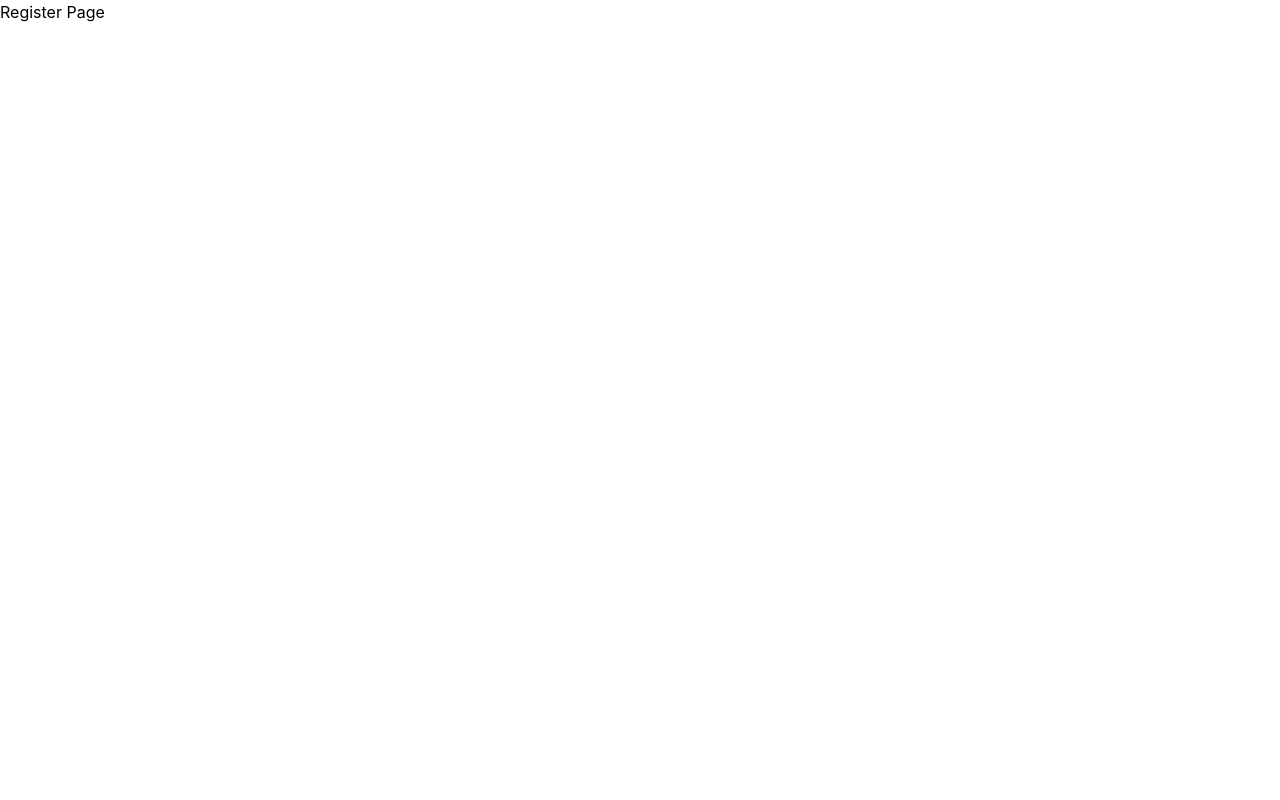
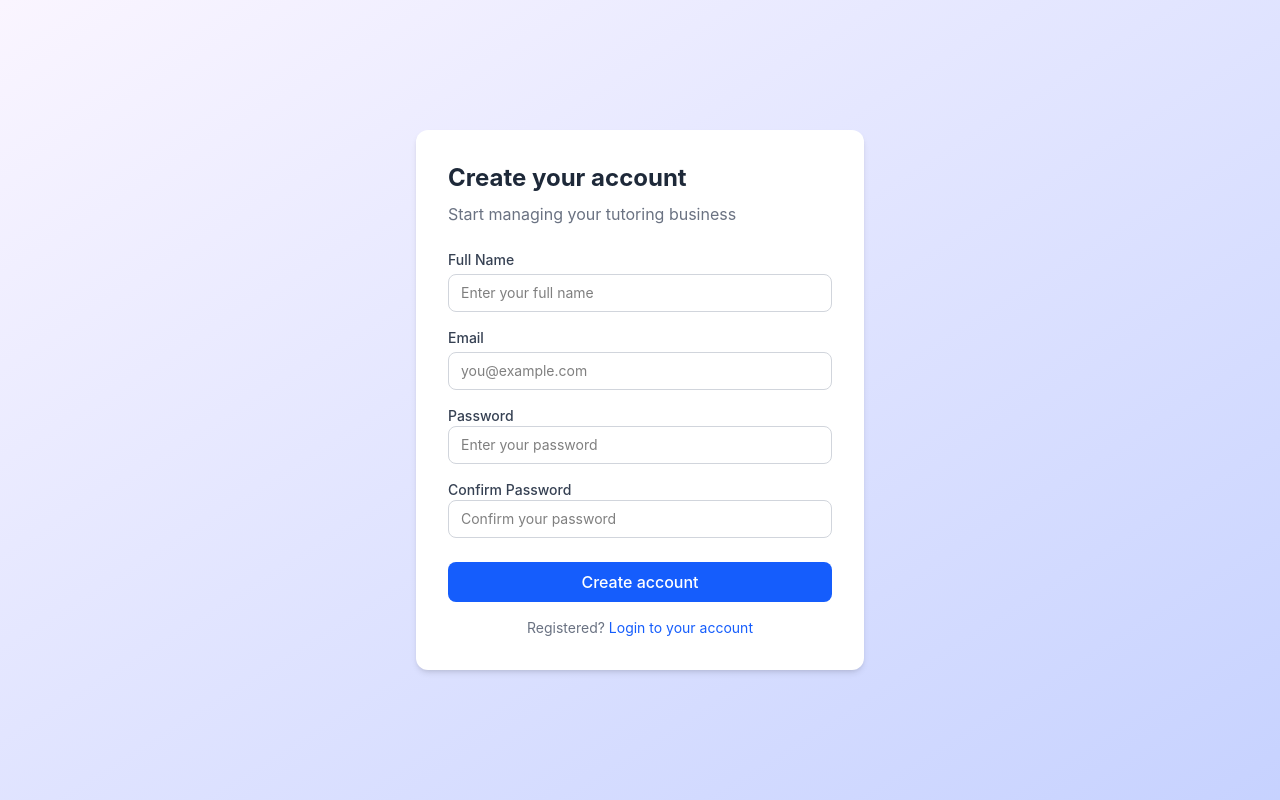
Before and after one commit to Sruthiksha-source/eduflow, a React app in the folder frontend/: page /register in a window 1280 px wide. Built offline with nearby package versions, Linux system fonts and the light colour scheme; the HTML template or start-up script is replaced by a standard one.

Commit message:
feat: add Register page with full auth flow - register, login and dashboard working end to end

```diff
--- a/frontend/src/pages/Login.jsx
+++ b/frontend/src/pages/Login.jsx
@@ -57,7 +57,7 @@ const Login = () => {
     }
     return (
         //Tailwind CSS
-        <div className="min-h-screen bg-gradient-to-br from-purple-50 to-olive-200 flex items-center justify-center">
+        <div className="min-h-screen bg-gradient-to-br from-purple-50 to-indigo-200 flex items-center justify-center">
             {/* Login Card */}
             <div className="bg-white p-8 rounded-x1 shadow-md w-full max-w-md">
                 {/*Header*/}
@@ -113,8 +113,8 @@ const Login = () => {
                         disabled ={isLoading}
                         className="w-full bg-blue-600 text-white py-2 rounded-lg font-medium hover:bg-blue-700 transition-colors disabled:opacity-50">
 
-                            {isLoading ? "Signing in...": "Sign in"}
-                        </button>
+                        {isLoading ? "Signing in...": "Sign in"}
+                    </button>
                 </form>
 
                 {/* Link to register page */}
--- a/frontend/src/pages/Register.jsx
+++ b/frontend/src/pages/Register.jsx
@@ -1,7 +1,147 @@
-const Register = () => {
+import { useState } from "react";
+import { registerUser } from "../services/api";
+import { useNavigate, Link } from "react-router-dom";
+
+const Register = () =>{
+    //Form field values user needs to fill
+    const [fullName, setName] = useState("")
+    const[email, setEmail] = useState("")
+    const[password, setPassword] = useState("")
+    const[confirmPassword, setConfirmPassword] = useState("")
+
+    //error message if something is amiss
+    const[error, setError] = useState("")
+
+    //Loading response
+    const[isLoading, setIsLoading] = useState(false)
+
+    const navigate = useNavigate()
+
+    const handleSubmit = async (e) => {
+        //prevent default refreshing
+        e.preventDefault()
+
+        //clear error & loading = true
+        setError("")
+
+        setIsLoading(true)
+
+        //check password == confirmPassword
+
+        if (password !== confirmPassword){
+            setError("Passwords don't match")
+            setIsLoading(false)
+            return //stop the function
+        }
+
+        try{
+            //register all the credentials
+
+            const RegisterData = await registerUser( email, password, confirmPassword, fullName)
+            navigate("/login")
+        }catch(error){
+            setError(error.message)
+        }finally{
+            setIsLoading(false)
+        }
+    }
+
     return(
-        <div>
-            <h1>Register Page</h1>
+        <div className="min-h-screen bg-gradient-to-br from-purple-50 to-indigo-200 flex items-center justify-center">
+            <div className="bg-white p-8 rounded-xl shadow-md w-full max-w-md">
+
+                <h1 className="text-2xl font-bold text-gray-800 mb-2">
+                    Create your account
+                </h1>
+                <p className="text-gray-500 mb-6">
+                    Start managing your tutoring business
+                </p>
+
+                {/* Error message */}
+                {error && (
+                    <div className="bg-red-50 text-red-600 px-4 py-3 rounded-lg mb-4 text-sm">
+                        {error}
+                    </div>
+                )}
+
+                {/* Register form */}
+                <form onSubmit = {handleSubmit}>
+                    {/* Name */}
+                    <div className="mb-4">
+                        <label className="block text-sm font-medium text-gray-700 mb-1">
+                            Full Name
+                        </label>
+                        <input
+                            type = "text"
+                            value = {fullName}
+                            onChange={(e) => setName(e.target.value)}
+                            placeholder="Enter your full name"
+                            required
+                            className="w-full border border-gray-300 rounded-lg px-3 py-2 text-sm focus:outline-none focus:ring-2 focus:ring-blue-500"
+                        />
+                    </div>
+
+                    {/* Email */}
+                    <div className="mb-4">
+                        <label className="block text-sm font-medium text-gray-700 mb-1">
+                            Email
+                        </label>
+                        <input
+                            type = "email"
+                            value = {email}
+                            onChange={(e)=> setEmail(e.target.value)}
+                            placeholder="you@example.com"
+                            required
+                            className="w-full border border-gray-300 rounded-lg px-3 py-2 text-sm focus:outline-none focus:ring-2 focus:ring-blue-500"
+                        />
+                    </div>
+
+                    {/* Password */}
+                    <div className="mb-4">
+                        <label className="block text-sm font-medium text-gray-700">
+                            Password
+                        </label>
+                        <input
+                            type = "password"
+                            value={password}
+                            onChange={(e)=>setPassword(e.target.value)}
+                            placeholder="Enter your password"
+                            required
+                            className="w-full border border-gray-300 rounded-lg px-3 py-2 text-sm focus:outline-none focus:ring-2 focus:ring-blue-500"
+                        />
+                    </div>
+
+                    {/* Confirm password */}
+                    <div className="mb-6">
+                        <label className="block text-sm font-medium text-gray-700">
+                            Confirm Password
+                        </label>
+                        <input
+                            type="password"
+                            value={confirmPassword}
+                            onChange={(e)=>setConfirmPassword(e.target.value)}
+                            placeholder="Confirm your password"
+                            required
+                            className="w-full border border-gray-300 rounded-lg px-3 py-2 text-sm focus:outline-none focus:ring-2 focus:ring-blue-500"
+                        />
+                    </div>
+
+                    {/* Submit button */}
+                    <button
+                        type = "submit"
+                        disabled = {isLoading}
+                        className="w-full bg-blue-600 text-white py-2 rounded-lg font-medium hover:bg-blue-700 transition-colors disabled:opacity-50">
+
+                        {isLoading ? "Creating account...": "Create account"}
+                    </button>
+                </form>
+                <p className="text-center text-sm text-gray-500 mt-4">
+                    Registered?{" "}
+                    <Link to="/login" className="text-blue-600 hover:underline">
+                        Login to your account
+                    </Link>
+                </p>
+            </div>
         </div>
     )
 
--- a/frontend/src/services/api.js
+++ b/frontend/src/services/api.js
@@ -11,7 +11,7 @@ const getToken = () => localStorage.getItem("token") //Stored here so user stays
 //Register a new user account
 //Send email, password, confirm_password
 export const registerUser = async (email, password, confirmPassword, fullName) => {
-    const repsonse = await fetch (`${API_URL}/auth/register`,{
+    const response = await fetch (`${API_URL}/auth/register`,{
         method: "POST",
         headers: {"Content-Type": "application/json"},
         //JSON.stringify converts JSON object -> string for FastAPI
@@ -27,21 +27,24 @@ export const registerUser = async (email, password, confirmPassword, fullName) =
     if (!response.ok){
         const error = await response.json()
         //error.detail is FastAPI's standard error format
-        throw new Error (error.detail)
+        const message = typeof error.detail === "string"
+            ? error.detail
+            :error.detail[0]?.msg || "Registration failed"
+        throw new Error (message)
     }
     return response.json() //returns the new user object
 }
 
 //Login - returns a JWT token
 export const loginUser = async (email, password) => {
-    const repsonse = await fetch (`${API_URL}/auth/login`,{
+    const response = await fetch (`${API_URL}/auth/login`,{
         method: "POST",
         headers: {"Content-Type":"application/json"},
         body: JSON.stringify({email, password})
     })
 
     if (!response.ok){
-        const error = await repsonse.json()
+        const error = await response.json()
         throw new Error(error.detail)
     }
 
@@ -54,13 +57,13 @@ export const loginUser = async (email, password) => {
 export const getCurrentUser = async() => {
     const response = await fetch (`${API_URL}/auth/me`,{
         method: "GET",
-        header: {
-            "Content_Type" : "application/json",
+        headers: {
+            "Content-Type" : "application/json",
             //Bearer Token tells FastAPI user detail
             "Authorization": `Bearer ${getToken()}`
         }
     })
-    if (!repsonse.ok){
+    if (!response.ok){
         //Token expired - need to login in again
         throw new Error("Not authenticated")
     }
```
Also changed, not shown: 1 other file (tests, documents, lock files or other folders).
